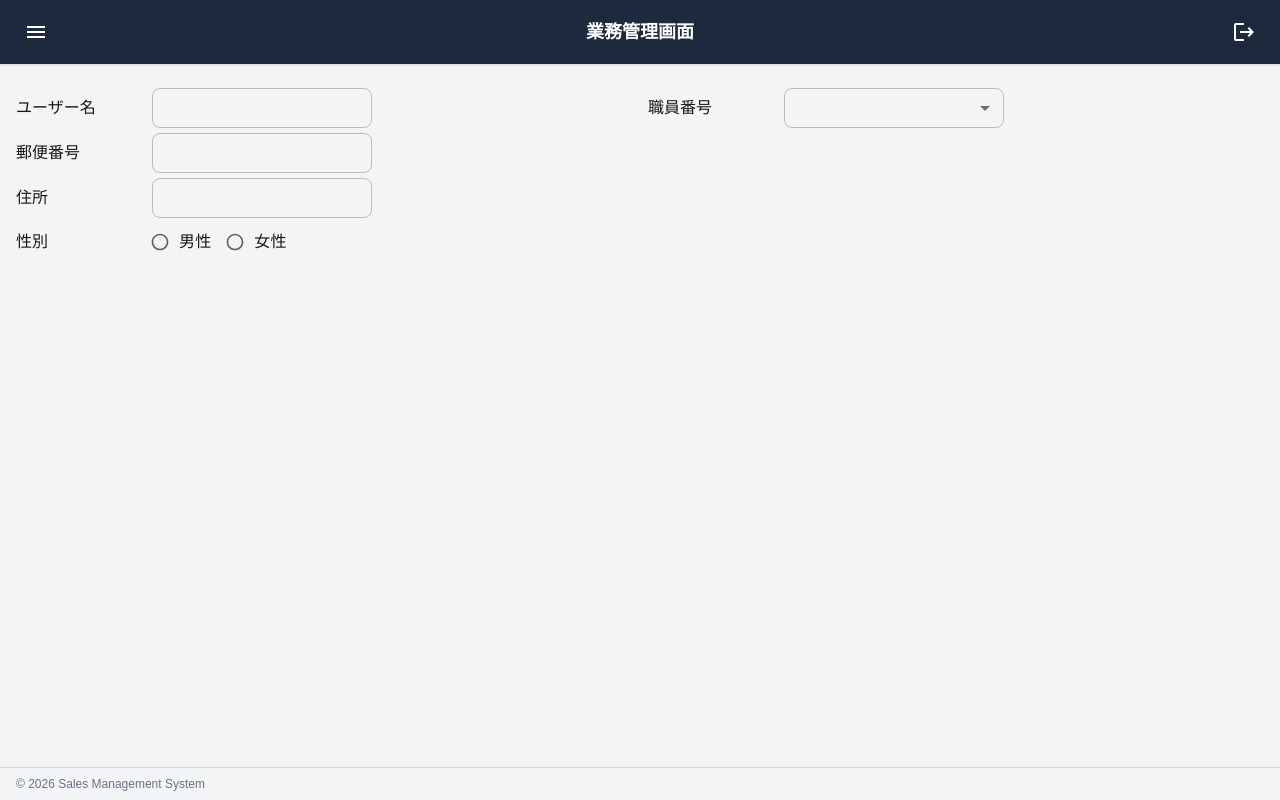
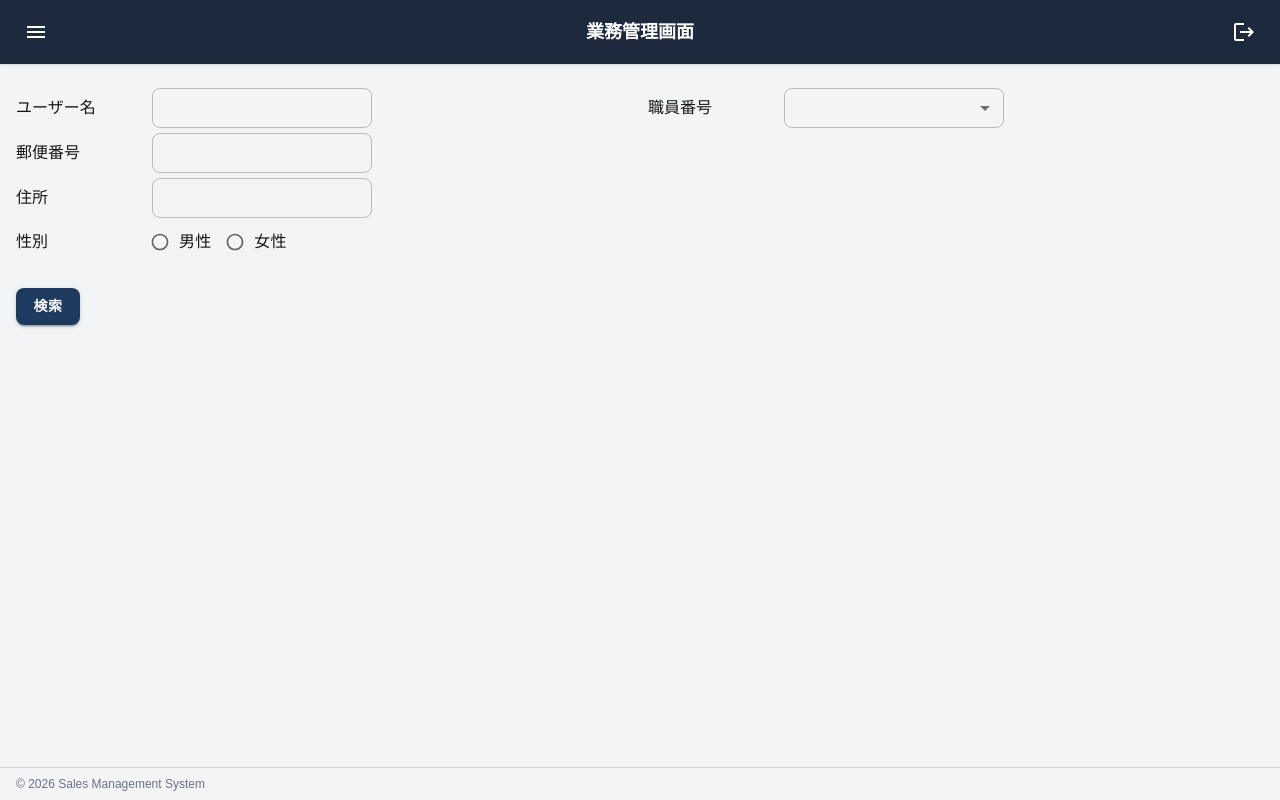
Before and after one commit to haya0626/learning, a Next.js app: page /sample1 in a window 1280 px wide. Built offline with nearby package versions, Linux system fonts and the light colour scheme.

Commit message:
add 検索ボタン

```diff
--- a/app/src/components/features/sample1/header/Sample1Header.tsx
+++ b/app/src/components/features/sample1/header/Sample1Header.tsx
@@ -1,7 +1,10 @@
-import { FormControlLabel, MenuItem, Radio, RadioGroup, TextField } from "@mui/material";
+"use client";
+
+import { Button, FormControlLabel, MenuItem, Radio, RadioGroup, TextField } from "@mui/material";
 import { COL_SPAN, COL_START, GridItem } from "../../../layouts/GridItem";
 import { FormItem } from "../../../atoms/FormItem";
 import { Grid } from "../../../layouts/Grid";
+import { SPACING } from "@/app/src/constants/Spacing";
 
 export default function Sample1Header() {
     return (
@@ -70,6 +73,17 @@ export default function Sample1Header() {
                     </FormItem>
                 </GridItem>
             </Grid>
+
+            <Button
+                type="submit"
+                variant="contained"
+                onClick={() => { }}
+                sx={{
+                    mt: `${SPACING.SEARCH}px`,
+                }}
+            >
+                検索
+            </Button>
         </>
     );
 }
--- /dev/null
+++ b/app/src/constants/Spacing.ts
@@ -0,0 +1,3 @@
+export const SPACING = {
+  SEARCH: 20,
+} as const;
```
